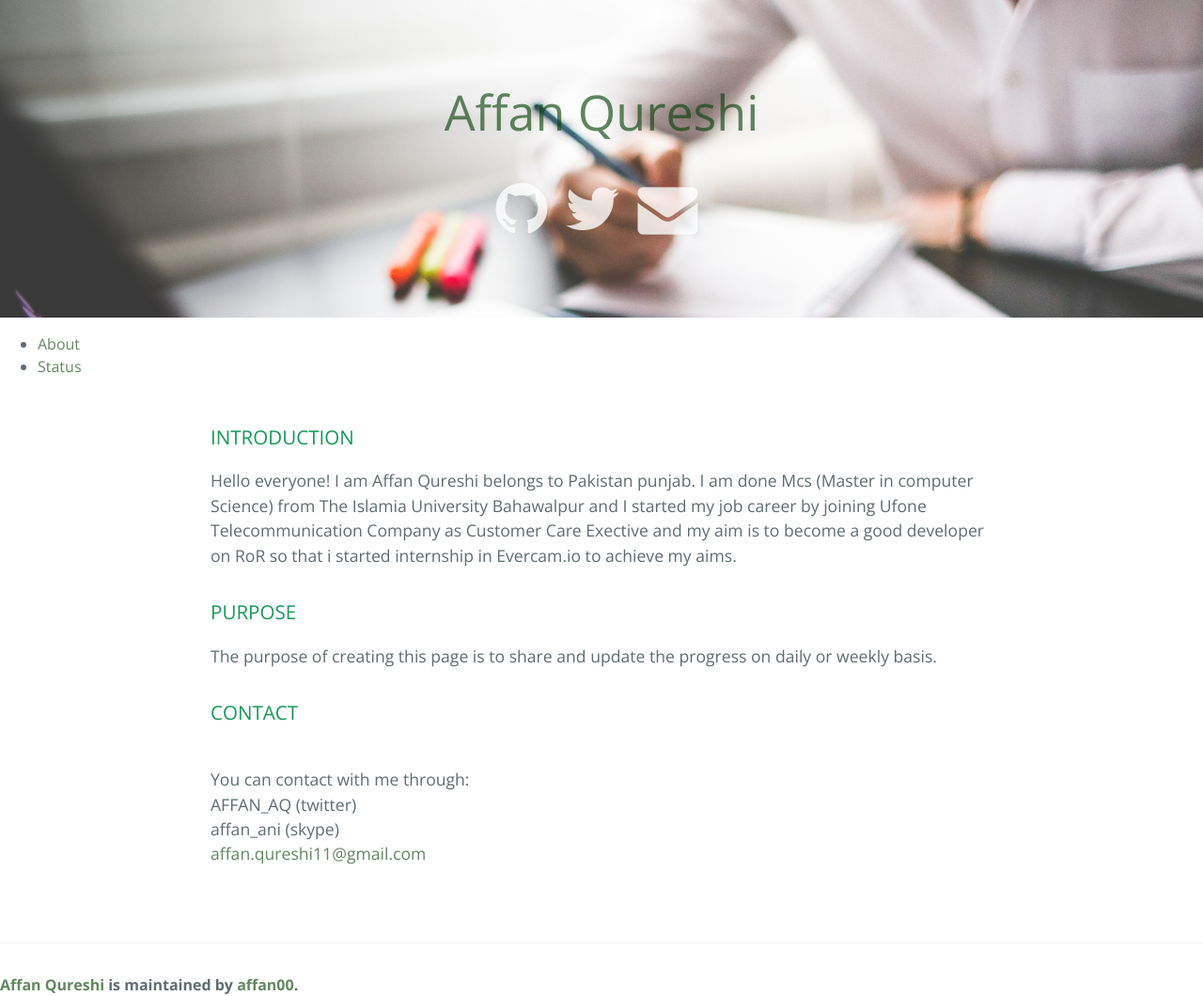
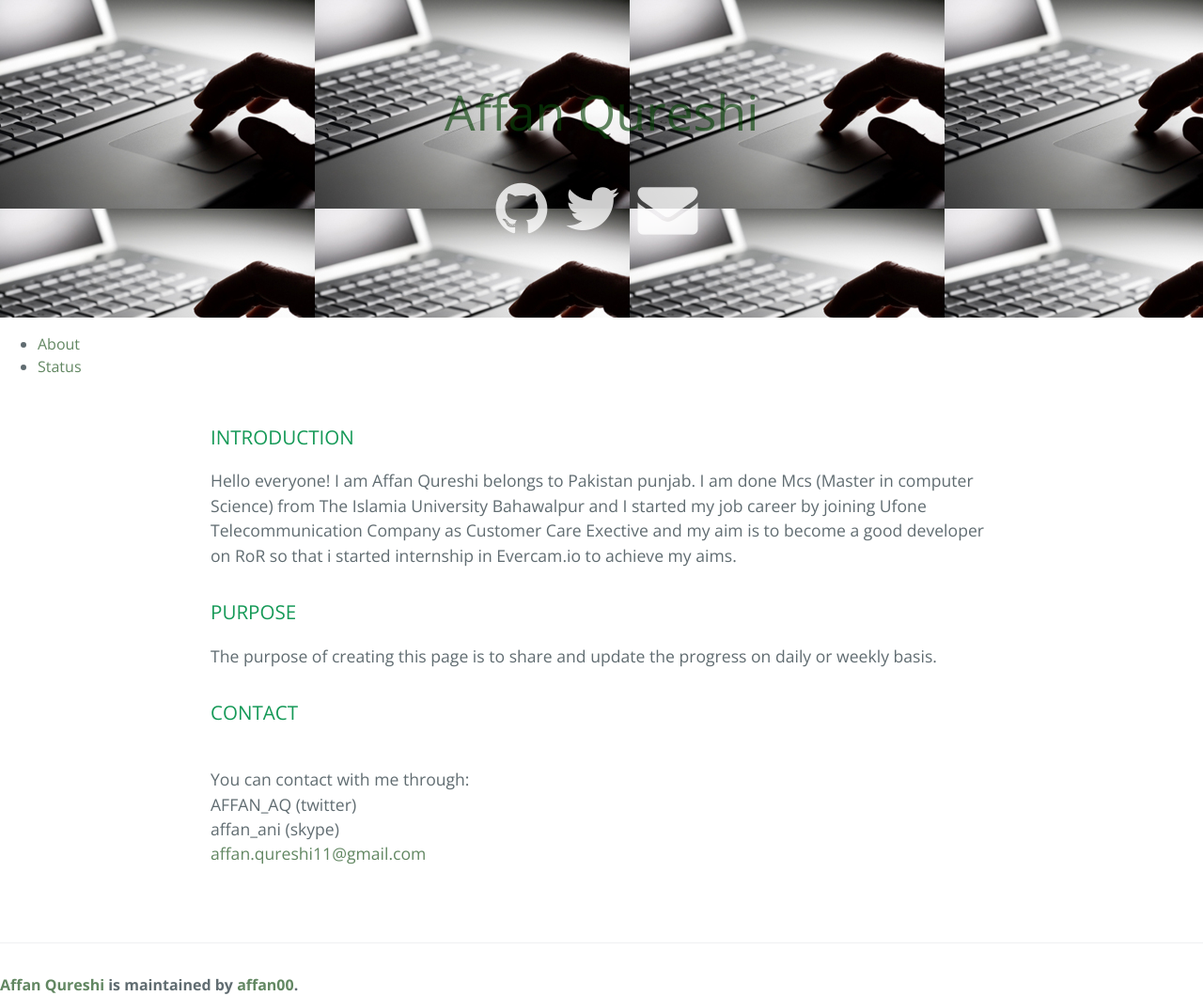
Before and after one commit to affan00/affan00.github.io, a Jekyll site: the page built from index.html, in a window 1280 px wide. Shown: the whole page at 94% size. Built offline with Jekyll 4.4.1, drawn with Linux system fonts in a browser that asks for light colours; nearby versions of some CDN libraries; Markdown is read by kramdown in place of the engine named in the settings.

Commit message:
image changed

```diff
--- a/_layouts/default.html
+++ b/_layouts/default.html
@@ -11,7 +11,7 @@
     <link rel="stylesheet" href="https://maxcdn.bootstrapcdn.com/font-awesome/4.4.0/css/font-awesome.min.css">
 </head>
 <body>
-<section class="page-header" style="background-image: url(/aq.github.io/images/cp.jpg)">
+<section class="page-header" style="background-image: url(/aq.github.io/images/cover.jpg)">
     <a class="project-name" href="{{site.baseurl}}/index.html">Affan Qureshi</a>
     <h2 class="project-tagline"></h2>
     <h2 class="page-description icons">
```
Also changed, not shown: images/cover.jpg (added).
